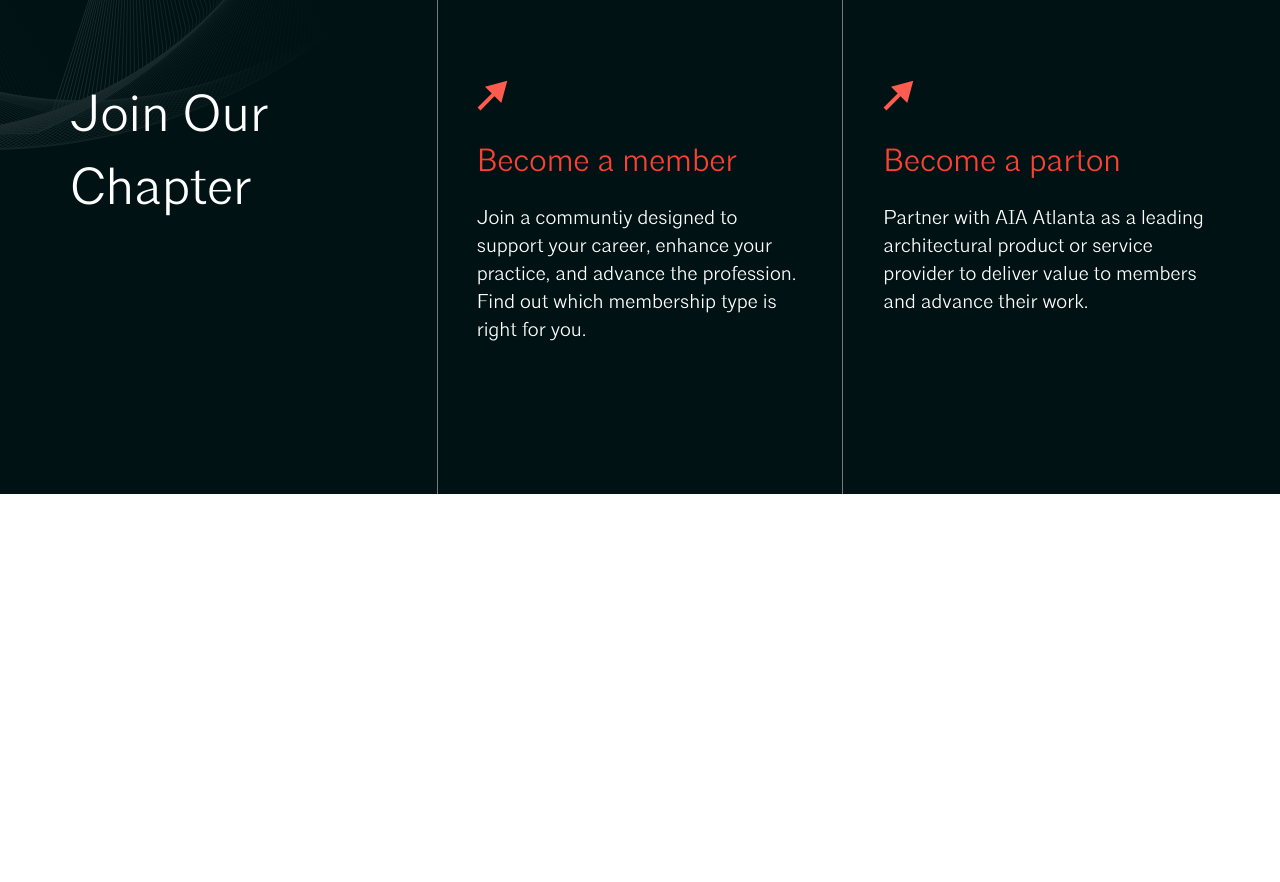
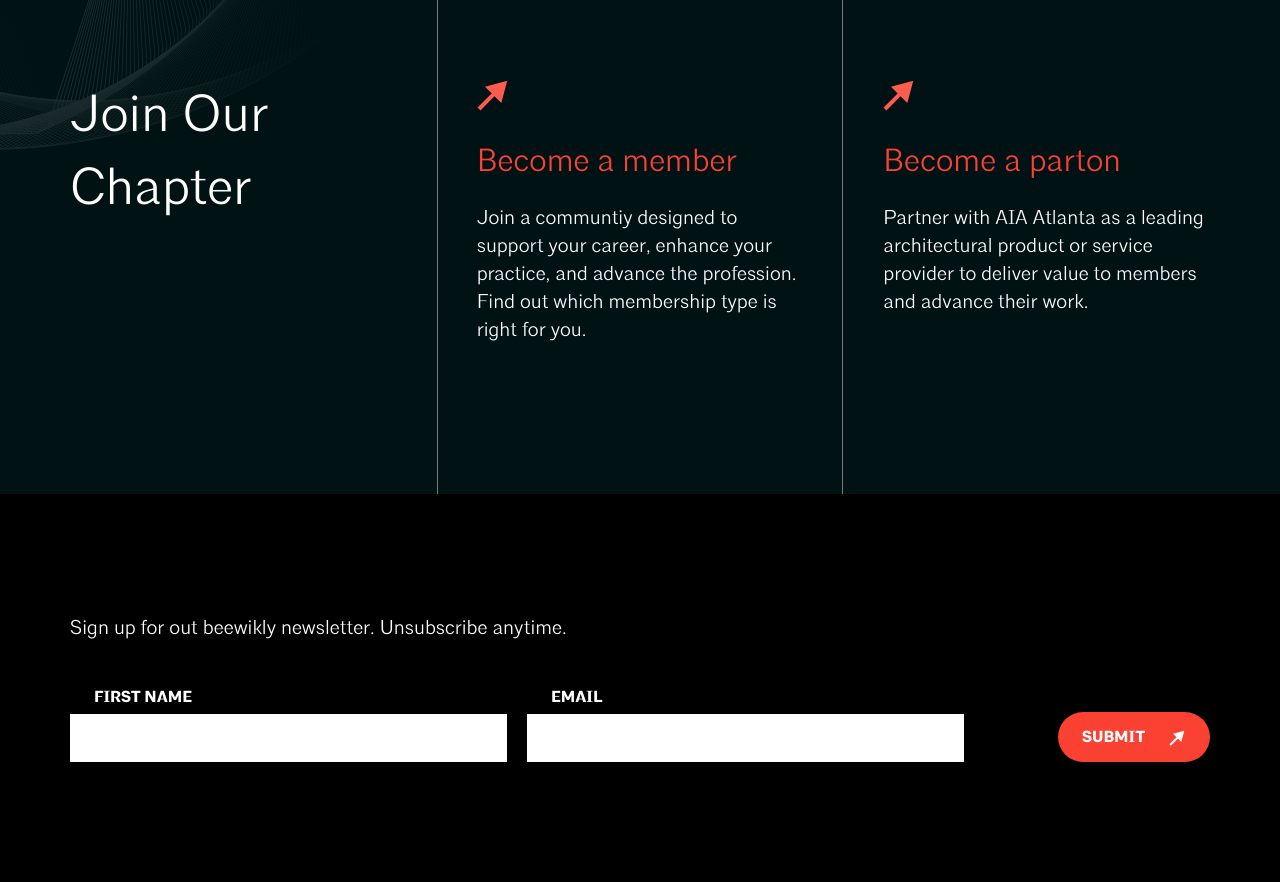
Before and after one commit to irrbis38/aia-atlanta, a website: page sources/src/pug/index.pug in a window 1280 px wide. Shown: the part 4140-5022 px from the top of the page. Before the commit the page ends 4634 px from the top, so only its background shows below. Drawn offline with nearby package versions, Linux system fonts and the light colour scheme; files that its build step writes are made by us from their sources; files whose address does not match are found by name.

Commit message:
feat: add subscribe block

```diff
--- a/sources/src/pug/base/_mixins.pug
+++ b/sources/src/pug/base/_mixins.pug
@@ -64,7 +64,7 @@ mixin button(linkOrButton, uniqueClass, colorClass, value)
     //- .btn-red, .btn-white, .btn-black
 
     if linkOrButton === 'button'
-        button(aria-label= value class=uniqueClass + ' btn ' + colorClass)
+        button(type='button' aria-label= value class=uniqueClass + ' btn ' + colorClass)
             span= value
             svg(width="17" height="16" viewBox="0 0 17 16" fill="none" xmlns="http://www.w3.org/2000/svg")
                 path(d="M15.2847 0.857865L4.13116 3.84645L12.2961 12.0114L15.2847 0.857865ZM1.84968 15.7071L9.62786 7.92893L8.21365 6.51472L0.435471 14.2929L1.84968 15.7071Z" fill="white")
--- a/sources/src/pug/index.pug
+++ b/sources/src/pug/index.pug
@@ -128,13 +128,13 @@ block page
                             p.latestNews__about Knowledge Communities are recurring groups that allow members to discuss shared interests and exchange insights.
                             a.latestNews__link.readmore__link(href="#") read more
 
-                    //- .latestNews__item
-                    //-     .latestNews__content
-                    //-         .latestNews__img
-                    //-             +picture('latest-news-3', 'png', 'x2')
-                    //-         time.latestNews__published(datetime="2023-04-19") April 19, 2023
-                    //-         p.latestNews__about Knowledge Communities are recurring groups that allow members to discuss shared interests and exchange insights.
-                    //-         a.latestNews__link.readmore__link(href="#") read more
+                    .latestNews__item
+                        .latestNews__content
+                            .latestNews__img
+                                +picture('latest-news-3', 'png', 'x2')
+                            time.latestNews__published(datetime="2023-04-19") April 19, 2023
+                            p.latestNews__about Knowledge Communities are recurring groups that allow members to discuss shared interests and exchange insights.
+                            a.latestNews__link.readmore__link(href="#") read more
 
 
     section.joinOurChapter
@@ -160,3 +160,21 @@ block page
                             span.joinOurChapter__text Become a parton
 
                         p.joinOurChapter__descr Partner with AIA Atlanta as a leading architectural product or service provider to deliver value to members and advance their work.
+
+    section.subscribe
+        .container
+            h2.subscribe__title Sign up for out beewikly newsletter. Unsubscribe anytime.
+
+            form.subscribe__form(action="#")
+
+                .subscribe__wrapper
+
+                    label.subscribe__label
+                        span First name
+                        input.subscribe__input(type="text")
+
+                    label.subscribe__label
+                        span Email
+                        input.subscribe__input(type="text")
+
+                +button('button', 'subscribe__submit', 'btn-red', 'Submit')
--- /dev/null
+++ b/sources/src/sass/blocks/_subscribe.scss
@@ -0,0 +1,93 @@
+.subscribe {
+  padding: 120px 0;
+  background-color: #000;
+
+  .container {
+    padding: 0 70px;
+  }
+
+  @include sm {
+    padding: 100px 0;
+
+    .container {
+      padding: 0 40px;
+    }
+  }
+
+  @include xxs {
+    .container {
+      padding: 0 20px;
+    }
+  }
+}
+
+.subscribe__title {
+  margin-bottom: 40px;
+  color: var(--color_white, #fff);
+  font-size: 20px;
+  font-weight: 500;
+  line-height: 28px;
+
+  @include sm {
+    margin-bottom: 32px;
+  }
+}
+
+.subscribe__form {
+  display: grid;
+  grid-template-columns: 1fr auto;
+  align-items: flex-end;
+  gap: 0 94px;
+
+  @include sm {
+    display: block;
+  }
+}
+
+.subscribe__wrapper {
+  display: grid;
+  grid-template-columns: repeat(2, 1fr);
+  gap: 0 20px;
+
+  @include sm {
+    display: block;
+    margin-bottom: 61px;
+  }
+}
+
+.subscribe__label {
+  display: block;
+
+  span {
+    padding-left: 24px;
+    color: var(--color_white, #fff);
+    font-size: 16px;
+    font-weight: 800;
+    line-height: 32px;
+    text-transform: uppercase;
+  }
+
+  @include sm {
+    width: 100%;
+    max-width: 550px;
+    &:not(:last-child) {
+      margin-bottom: 20px;
+    }
+  }
+}
+
+.subscribe__input {
+  display: block;
+  width: 100%;
+  min-height: 48px;
+  padding: 0 15px;
+  font-size: 20px;
+  font-weight: 500;
+  line-height: 28px;
+  color: #000;
+  background-color: #fff;
+}
+
+.subscribe__submit {
+  font-size: 16px;
+}
--- a/sources/src/sass/main.sass
+++ b/sources/src/sass/main.sass
@@ -14,4 +14,6 @@
 
 @import "./blocks/join-our-chapter"
 
+@import "./blocks/subscribe"
+
 @import "./blocks/footer"
```
